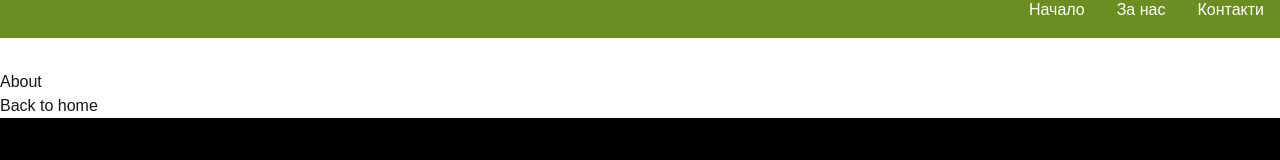
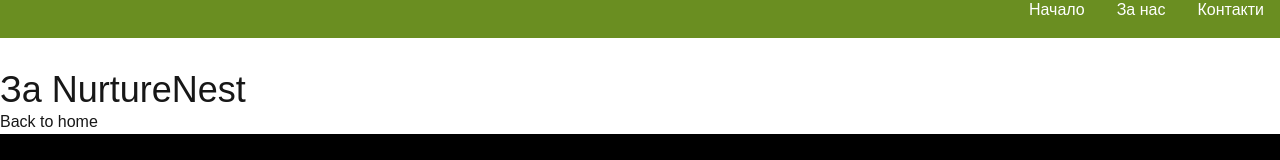
Before and after one commit to RyotaMitaraiWeb/nurturenest, a Next.js app: page /about in a window 1280 px wide. Shown: the part 153-313 px from the top of the page. Built offline with nearby package versions, Linux system fonts and the light colour scheme; no server answers; what @mui/material-nextjs would draw is missing.

Commit message:
update about page to trigger deployment

```diff
--- a/src/app/about/page.tsx
+++ b/src/app/about/page.tsx
@@ -1,8 +1,9 @@
+import { Heading } from "@/components/Heading";
 import Link from "next/link";
 
 export default function About() {
   return <>
-    <h1>About</h1>
+    <Heading level={1}>За NurtureNest</Heading>
     <Link href="/">Back to home</Link>
   </>
 }
```
